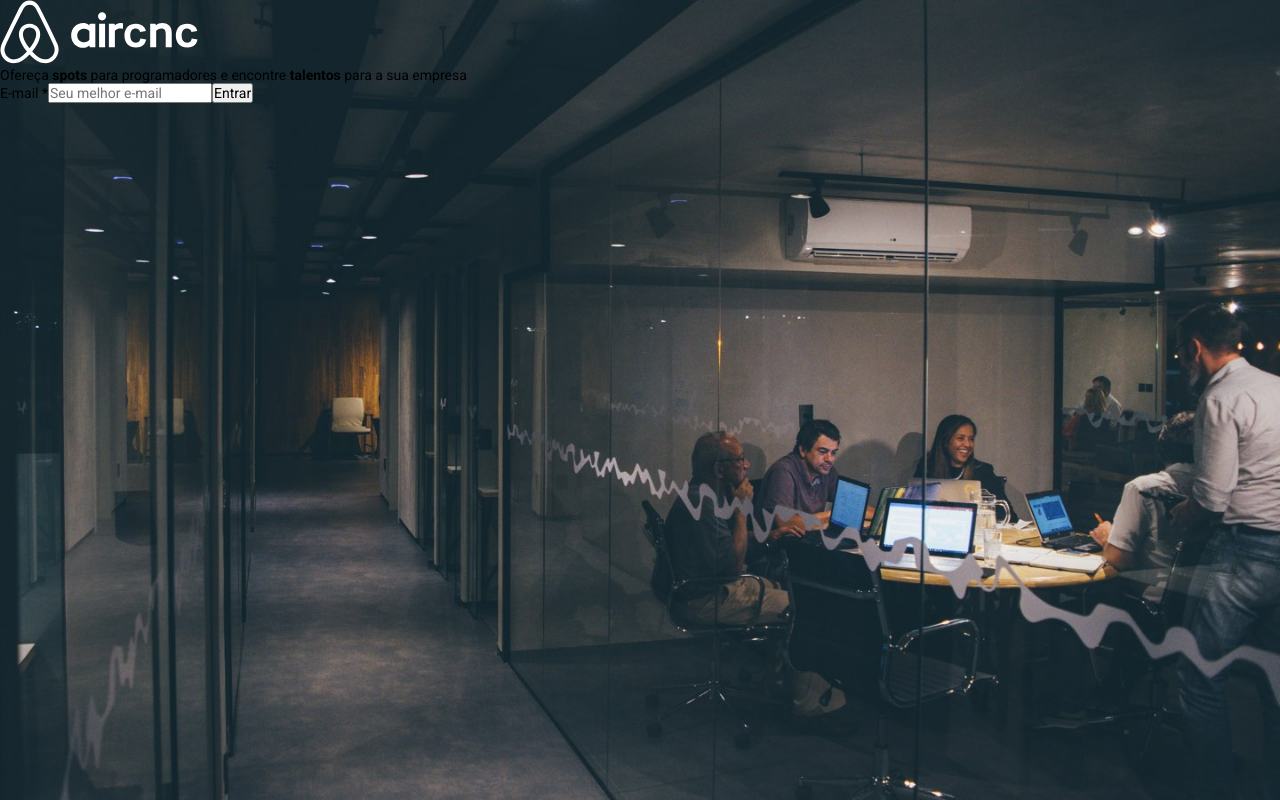
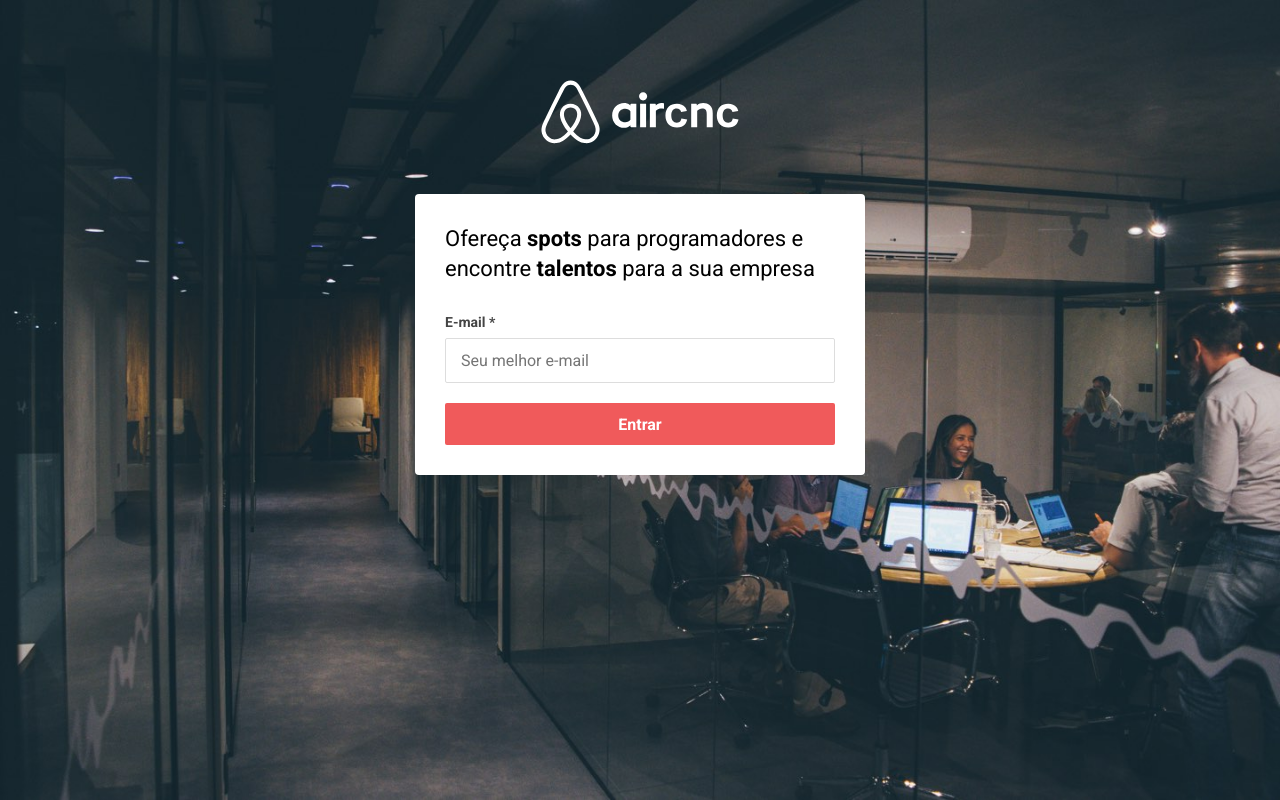
Before and after one commit to jcagz96/Omnistack9_aircnc_frontend, a React (Create React App) app: page / in a window 1280 px wide. Built offline with nearby package versions, Linux system fonts and the light colour scheme.

Commit message:
added pages & api services

```diff
--- a/package.json
+++ b/package.json
@@ -3,8 +3,10 @@
   "version": "0.1.0",
   "private": true,
   "dependencies": {
+    "axios": "^0.19.0",
     "react": "^16.10.1",
     "react-dom": "^16.10.1",
+    "react-router-dom": "^5.1.2",
     "react-scripts": "3.1.2"
   },
   "scripts": {
--- a/src/App.css
+++ b/src/App.css
@@ -21,3 +21,64 @@
   font-family: 'Roboto', Arial, Helvetica, sans-serif;
   font-size: 14px;
 }
+
+.container {
+  margin: 80px auto 0;
+  max-width: 450px;
+  width: 100%;
+  display: flex;
+  flex-direction: column;
+  align-items: center;
+}
+
+.content {
+  width: 100%;
+  background: #FFF;
+  margin-top: 50px;
+  border-radius: 4px;
+  padding: 30px;
+}
+
+.content > p {
+  font-size: 22px;
+  line-height: 30px;
+  margin-bottom: 30px;
+}
+
+.content form {
+  display: flex;
+  flex-direction: column;
+}
+
+.content form label {
+  font-size: 14px;
+  color: #444;
+  font-weight: bold;
+  margin-bottom: 8px;
+}
+
+.content form input{
+  margin-bottom: 20px;
+  border: 1px solid #ddd;
+  border-radius: 2px;
+  height: 45px;
+  padding: 0 15px;
+  font-size: 16px;
+}
+
+.content button.btn {
+  border: 0;
+  border-radius: 2px;
+  width: 100%;
+  height: 42px;
+  padding: 0 20px;
+  font-size: 16px;
+  font-weight: bold;
+  background: #f05a5b;
+  color: #FFF;
+  cursor: pointer;
+}
+
+.content button.btn:hover {
+  background: #e14f50;
+}
--- a/src/App.js
+++ b/src/App.js
@@ -1,9 +1,23 @@
-import React from 'react';
+import React, { useState } from 'react';
+import api from './services/api';
 import './App.css';
 
 import logo from './assets/logo.svg';
 
 function App() {
+  const [email, setEmail] = useState('');
+
+  async function handleSubmit(event) {
+    event.preventDefault();
+
+    const response = await api.post('/sessions', { email });
+
+    const { _id } = response.data;
+
+    localStorage.setItem('user', _id);
+  }
+
+
   return (
     <div className="container">
       <img src={logo} alt="AirCnC" />
@@ -13,14 +27,17 @@
           Ofereça <strong>spots</strong> para programadores e encontre <strong>talentos</strong> para a sua empresa
         </p>
 
-        <form>
+        <form onSubmit={handleSubmit}>
           <label htmlFor="email">E-mail *</label>
           <input
             type="email"
             id="email"
-            placeholder="Seu melhor e-mail" />
+            placeholder="Seu melhor e-mail"
+            value={email}
+            onChange={event => setEmail(event.target.value)}
+          />
 
-          <button type="submit">Entrar</button>
+          <button className="btn" type="submit">Entrar</button>
         </form>
 
 
--- /dev/null
+++ b/src/pages/Dashboard/index.js
@@ -0,0 +1,5 @@
+import React from 'react';
+
+export default function Dashboard() {
+    return <div />
+}
--- /dev/null
+++ b/src/pages/New/index.js
@@ -0,0 +1,5 @@
+import React from 'react';
+
+export default function New() {
+    return <div />
+}
--- /dev/null
+++ b/src/services/api.js
@@ -0,0 +1,9 @@
+import axios from 'axios';
+
+
+
+const api = axios.create({
+    baseURL: 'http://localhost:3333'
+});
+
+export default api;
```
Also changed, not shown: src/routes.js (added, +11 -0 lines), 2 other files (tests, documents, lock files or other folders).
